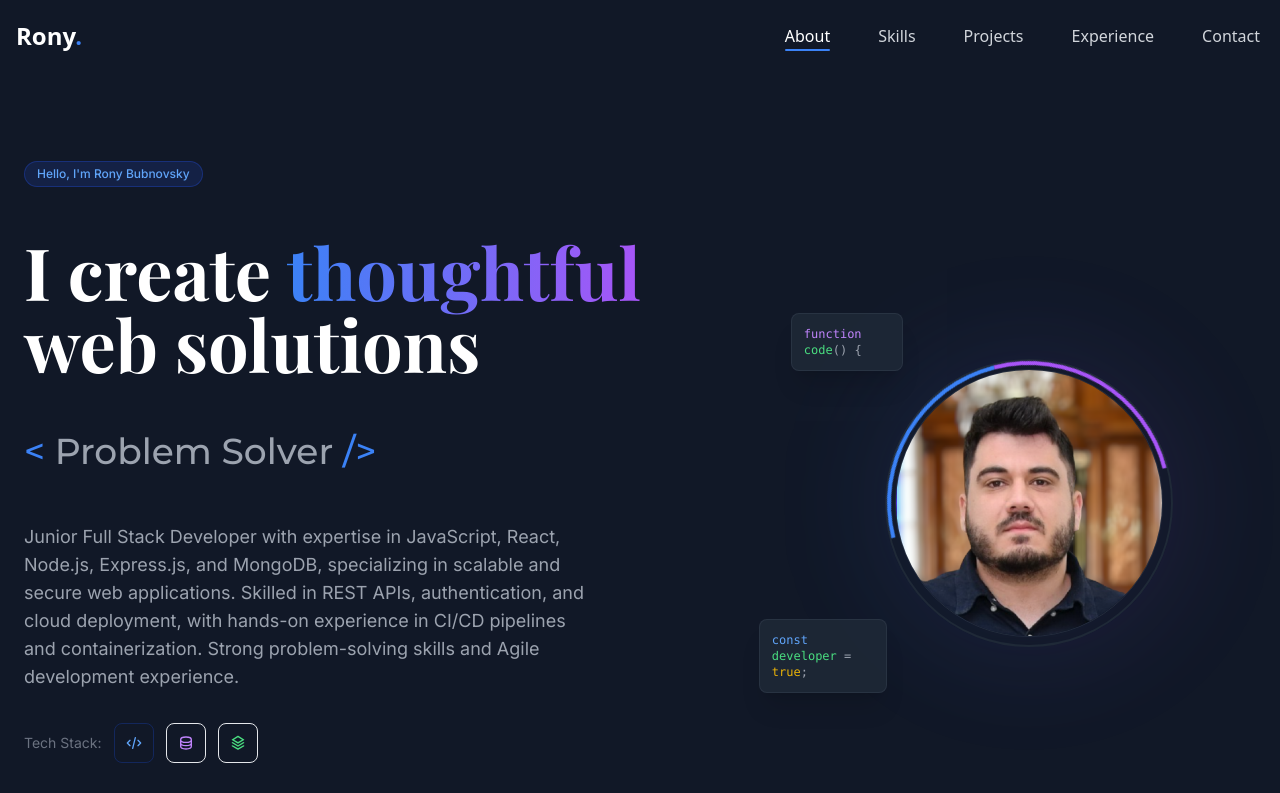
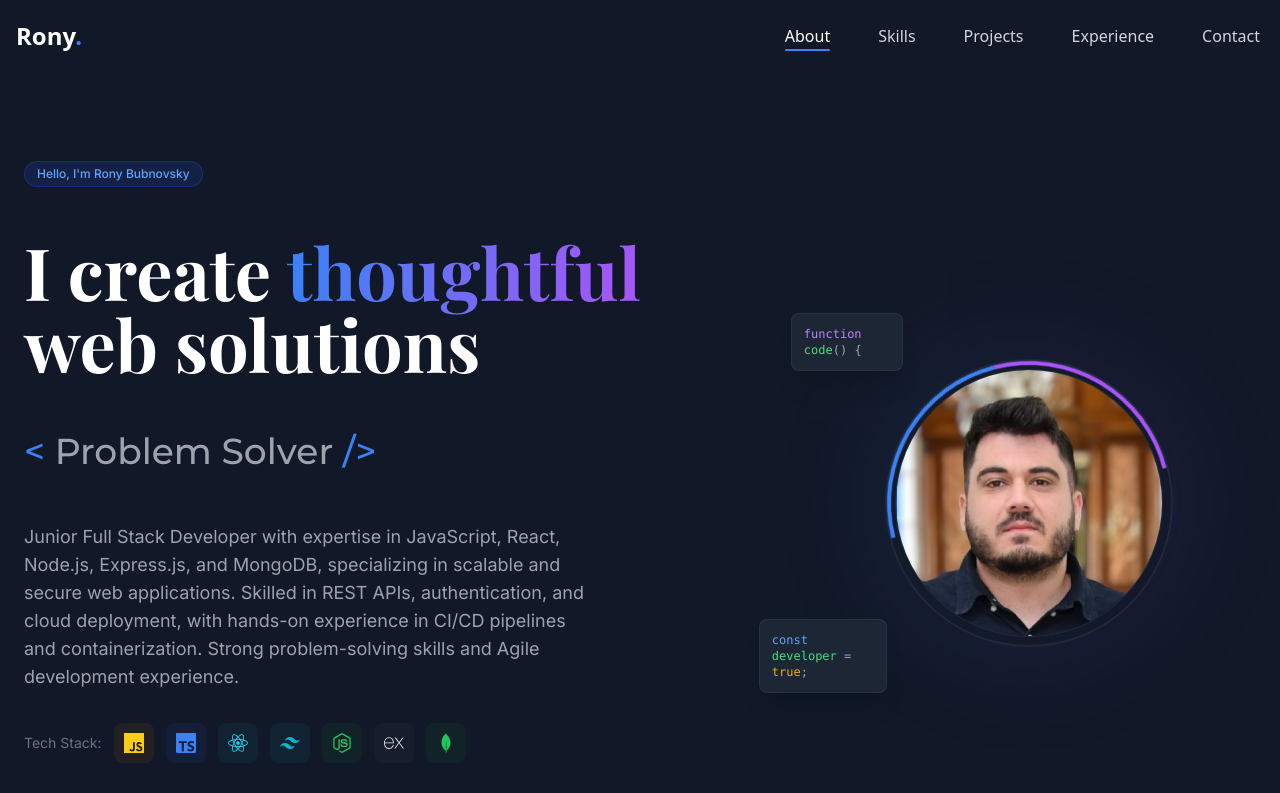
Before and after one commit to RonyBubnovsky/personal-portfolio, a Next.js app: page / in a window 1280 px wide. Shown: the top 793 px of the page. Built offline with nearby package versions, Linux system fonts and the light colour scheme; a web font is replaced by a local one.

Commit message:
Enhance Hero component by adding new technology icons and tooltips for better user interaction. Implement hover effects and click handling for icon display, improving overall user experience.

```diff
--- a/components/main/hero.tsx
+++ b/components/main/hero.tsx
@@ -1,9 +1,8 @@
 "use client";
 import { PERSONAL_INFO, SOCIAL_LINKS } from "@/constants";
 import { motion } from "framer-motion";
-import { FaGithub, FaLinkedin } from "react-icons/fa";
-import { HiOutlineCode, HiOutlineDatabase } from "react-icons/hi";
-import { RiStackLine } from "react-icons/ri";
+import { FaGithub, FaLinkedin, FaReact, FaNodeJs } from "react-icons/fa";
+import { SiJavascript, SiTypescript, SiExpress, SiMongodb, SiTailwindcss } from "react-icons/si";
 import { useState, useEffect } from "react";
 import { textVariant, fadeIn } from "@/lib/motion";
 import Image from "next/image";
@@ -14,6 +13,7 @@ const roles = ["Full Stack Developer", "Software Engineer", "Problem Solver", "W
 const HeroSection = () => {
   const [currentRoleIndex, setCurrentRoleIndex] = useState(0);
   const [roleHeight, setRoleHeight] = useState(48);
+  const [hoveredIcon, setHoveredIcon] = useState<number | null>(null);
 
   // Update role height based on screen size
   useEffect(() => {
@@ -43,6 +43,16 @@ const HeroSection = () => {
     }, 3000);
 
     return () => clearInterval(interval);
+  }, []);
+
+  // Close tooltip when clicking outside
+  useEffect(() => {
+    const handleClickOutside = () => {
+      setHoveredIcon(null);
+    };
+
+    document.addEventListener('click', handleClickOutside);
+    return () => document.removeEventListener('click', handleClickOutside);
   }, []);
 
   return (
@@ -162,21 +172,37 @@ const HeroSection = () => {
                   }}
                 >
                   {[
-                    { icon: <HiOutlineCode />, label: "Frontend", color: "blue" },
-                    { icon: <HiOutlineDatabase />, label: "Backend", color: "purple" },
-                    { icon: <RiStackLine />, label: "Full Stack", color: "green" },
+                    { icon: <SiJavascript className="text-yellow-400" />, label: "JavaScript", bgClass: "bg-yellow-900/20 border-yellow-700/30" },
+                    { icon: <SiTypescript className="text-blue-500" />, label: "TypeScript", bgClass: "bg-blue-900/20 border-blue-700/30" },
+                    { icon: <FaReact className="text-cyan-400" />, label: "React", bgClass: "bg-cyan-900/20 border-cyan-700/30" },
+                    { icon: <SiTailwindcss className="text-cyan-500" />, label: "Tailwind CSS", bgClass: "bg-cyan-900/20 border-cyan-700/30" },
+                    { icon: <FaNodeJs className="text-green-500" />, label: "Node.js", bgClass: "bg-green-900/20 border-green-700/30" },
+                    { icon: <SiExpress className="text-gray-200" />, label: "Express.js", bgClass: "bg-gray-800/40 border-gray-700/30" },
+                    { icon: <SiMongodb className="text-green-500" />, label: "MongoDB", bgClass: "bg-green-900/20 border-green-700/30" },
                   ].map((tech, i) => (
-                    <motion.span
-                      key={i}
-                      className={`flex items-center justify-center w-8 h-8 sm:w-10 sm:h-10 rounded-lg bg-${tech.color}-900/20 text-${tech.color}-400 border border-${tech.color}-700/30`}
+                    <div key={i} className="relative" style={{ display: 'inline-block' }}>
+                      <motion.div
+                        className={`flex items-center justify-center w-8 h-8 sm:w-10 sm:h-10 rounded-lg ${tech.bgClass} cursor-pointer overflow-hidden`}
                         variants={{
                           hidden: { y: 20, opacity: 0 },
                           show: { y: 0, opacity: 1 },
                         }}
                         whileHover={{ y: -5, scale: 1.1 }}
+                        whileTap={{ scale: 0.95 }}
+                        onHoverStart={() => setHoveredIcon(i)}
+                        onHoverEnd={() => setHoveredIcon(null)}
+                        onTap={() => setHoveredIcon(hoveredIcon === i ? null : i)}
                       >
-                      {tech.icon}
-                    </motion.span>
+                        <div className="text-lg sm:text-xl">{tech.icon}</div>
+                      </motion.div>
+
+                      {hoveredIcon === i && (
+                        <div className="absolute w-auto bottom-full left-1/2 transform -translate-x-1/2 mb-2 px-2 py-1 text-xs font-medium bg-gray-800 text-white rounded-md shadow-lg whitespace-nowrap z-50">
+                          {tech.label}
+                          <div className="absolute -bottom-1 left-1/2 transform -translate-x-1/2 w-2 h-2 bg-gray-800 rotate-45"></div>
+                        </div>
+                      )}
+                    </div>
                   ))}
                 </motion.div>
               </motion.div>
```
Lines whose indentation alone changed are shown as unchanged.
